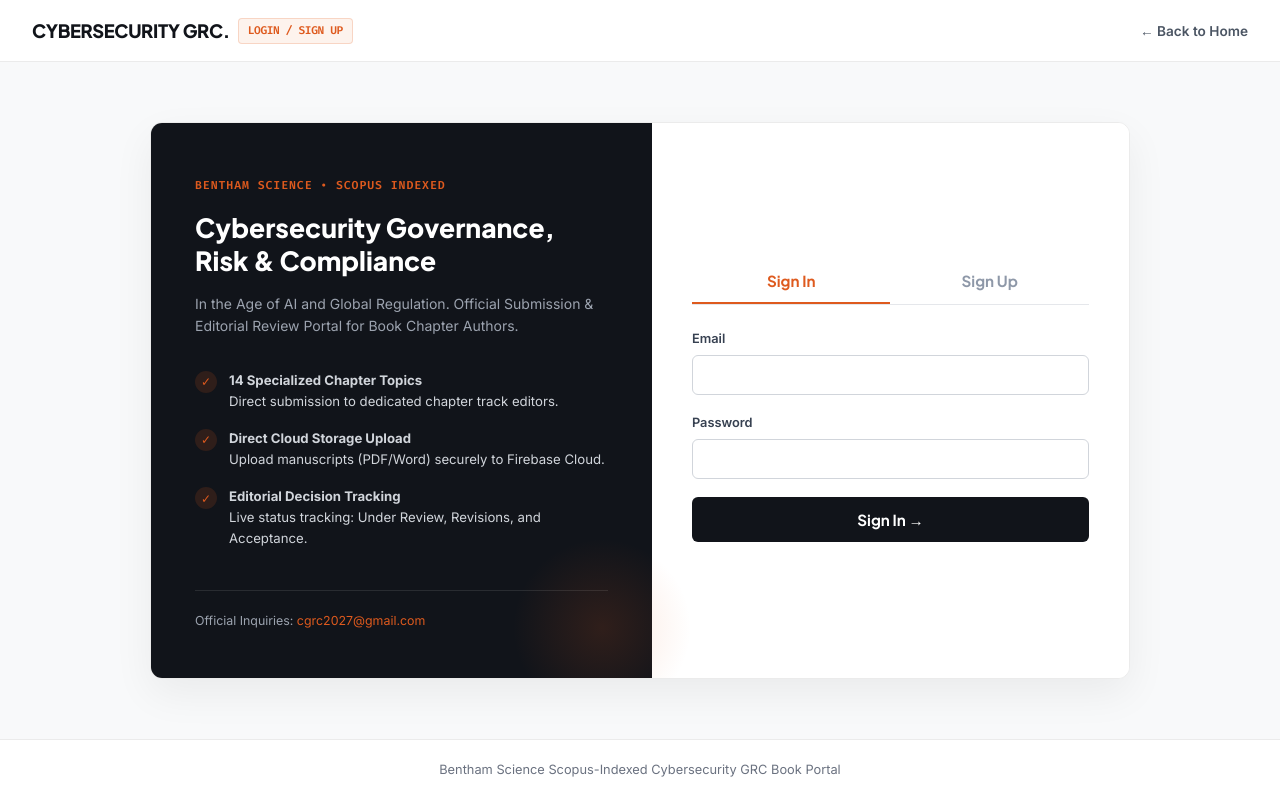
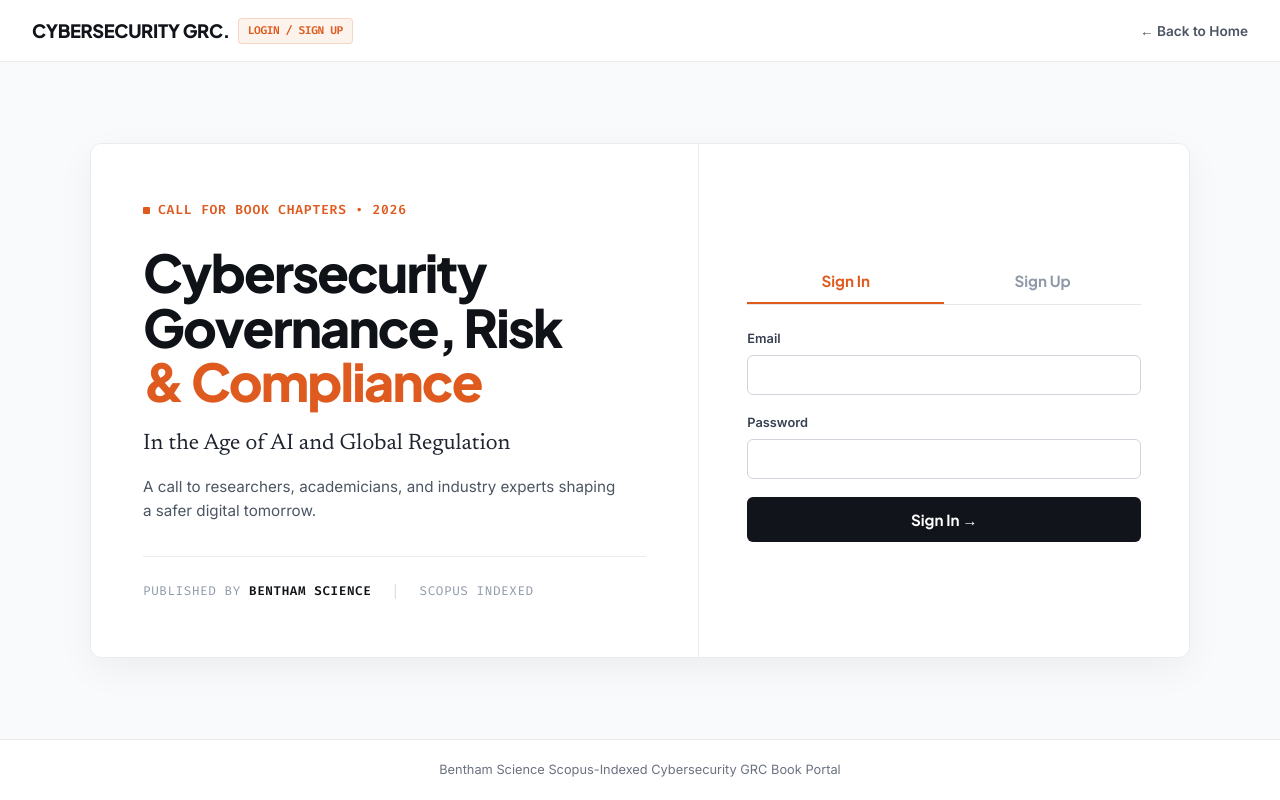
Before and after one commit to FreeSource-Code/CSGRC, a website: page auth.html in a window 1280 px wide. Drawn offline with Linux system fonts and the light colour scheme.

Commit message:
Update auth page left side to exact homepage hero editorial typography matching user screenshot

```diff
--- a/assets/css/portal.css
+++ b/assets/css/portal.css
@@ -92,115 +92,79 @@
   display: flex;
   align-items: center;
   justify-content: center;
-  padding: 3rem 1.25rem;
+  padding: 3.5rem 1.5rem;
+  background: #F9FAFB;
 }
 
 .auth-split-container {
   display: grid;
-  grid-template-columns: 1.05fr 1fr;
+  grid-template-columns: 1.18fr 0.95fr;
   width: 100%;
-  max-width: 980px;
+  max-width: 1100px;
   background: #ffffff;
   border: 1px solid var(--border-light);
   border-radius: 12px;
   overflow: hidden;
-  box-shadow: 0 15px 40px rgba(0, 0, 0, 0.06);
+  box-shadow: 0 12px 36px rgba(0, 0, 0, 0.05);
 }
 
-.auth-info-side {
-  background: #11141A;
-  color: #ffffff;
-  padding: 3rem 2.75rem;
+.auth-hero-side {
+  background: #ffffff;
+  padding: 3.5rem 3.25rem;
   display: flex;
   flex-direction: column;
-  justify-content: space-between;
-  position: relative;
+  justify-content: center;
+  border-right: 1px solid var(--border-light);
 }
 
-.auth-info-side::after {
-  content: "";
-  position: absolute;
-  bottom: -40px;
-  right: -40px;
-  width: 180px;
-  height: 180px;
-  border-radius: 50%;
-  background: radial-gradient(circle, rgba(222, 90, 30, 0.15), transparent 70%);
-  pointer-events: none;
+.auth-hero-side .hero-meta-pill {
+  margin-bottom: 1.5rem;
 }
 
-.auth-info-badge {
-  font-family: var(--font-mono);
-  font-size: 0.72rem;
-  font-weight: 700;
-  text-transform: uppercase;
-  color: var(--accent-orange);
-  letter-spacing: 0.08em;
-  margin-bottom: 1rem;
-  display: inline-block;
+.auth-hero-side .hero-title {
+  font-size: 3.25rem;
+  line-height: 1.05;
+  letter-spacing: -0.035em;
+  margin-bottom: 1.25rem;
 }
 
-.auth-info-title {
-  font-family: var(--font-display);
-  font-size: 1.65rem;
-  font-weight: 800;
-  line-height: 1.25;
-  color: #ffffff;
+.auth-hero-side .hero-subtitle {
+  font-size: 1.4rem;
   margin-bottom: 1rem;
 }
 
-.auth-info-desc {
-  font-size: 0.875rem;
-  color: #9CA3AF;
-  line-height: 1.6;
+.auth-hero-side .hero-desc {
+  font-size: 0.95rem;
   margin-bottom: 2rem;
+  max-width: 480px;
 }
 
-.auth-info-feature-list {
-  display: flex;
-  flex-direction: column;
-  gap: 1rem;
-}
-
-.auth-info-feature-item {
-  display: flex;
-  align-items: flex-start;
-  gap: 0.75rem;
-  font-size: 0.825rem;
-  color: #D1D5DB;
-}
-
-.auth-info-feature-icon {
-  width: 22px;
-  height: 22px;
-  border-radius: 50%;
-  background: rgba(222, 90, 30, 0.15);
-  color: var(--accent-orange);
-  display: flex;
-  align-items: center;
-  justify-content: center;
-  font-size: 0.75rem;
-  flex-shrink: 0;
-  margin-top: 1px;
+.auth-hero-side .hero-footer-bar {
+  padding-top: 1.5rem;
 }
 
 .auth-form-side {
-  padding: 3rem 2.5rem;
+  padding: 3.5rem 3rem;
   display: flex;
   flex-direction: column;
   justify-content: center;
   background: #ffffff;
 }
 
-@media (max-width: 820px) {
+@media (max-width: 960px) {
   .auth-split-container {
     grid-template-columns: 1fr;
   }
-  .auth-info-side {
-    padding: 2.25rem 2rem;
+  .auth-hero-side {
+    border-right: none;
+    border-bottom: 1px solid var(--border-light);
+    padding: 2.5rem 1.75rem;
+  }
+  .auth-hero-side .hero-title {
+    font-size: 2.5rem;
   }
   .auth-form-side {
-    padding: 2.25rem 2rem;
+    padding: 2.5rem 1.75rem;
   }
 }
 
--- a/auth.html
+++ b/auth.html
@@ -31,44 +31,31 @@
   <main class="auth-wrapper">
     <div class="auth-split-container">
 
-      <!-- Left Side: Book Overview & Submission Format Info -->
-      <div class="auth-info-side">
-        <div>
-          <span class="auth-info-badge">Bentham Science &bull; Scopus Indexed</span>
-          <h1 class="auth-info-title">
-            Cybersecurity Governance, Risk & Compliance
-          </h1>
-          <p class="auth-info-desc">
-            In the Age of AI and Global Regulation. Official Submission & Editorial Review Portal for Book Chapter Authors.
-          </p>
-
-          <div class="auth-info-feature-list">
-            <div class="auth-info-feature-item">
-              <span class="auth-info-feature-icon">✓</span>
-              <div>
-                <strong>14 Specialized Chapter Topics</strong><br>
-                <span>Direct submission to dedicated chapter track editors.</span>
-              </div>
-            </div>
-            <div class="auth-info-feature-item">
-              <span class="auth-info-feature-icon">✓</span>
-              <div>
-                <strong>Direct Cloud Storage Upload</strong><br>
-                <span>Upload manuscripts (PDF/Word) securely to Firebase Cloud.</span>
-              </div>
-            </div>
-            <div class="auth-info-feature-item">
-              <span class="auth-info-feature-icon">✓</span>
-              <div>
-                <strong>Editorial Decision Tracking</strong><br>
-                <span>Live status tracking: Under Review, Revisions, and Acceptance.</span>
-              </div>
-            </div>
-          </div>
+      <!-- Left Side: Editorial Typography (Exact Match with Screenshot) -->
+      <div class="auth-hero-side">
+        <div class="hero-meta-pill">
+          <span class="square-dot"></span>
+          <span>CALL FOR BOOK CHAPTERS &bull; 2026</span>
         </div>
 
-        <div style="margin-top: 2.5rem; padding-top: 1.25rem; border-top: 1px solid rgba(255,255,255,0.1); font-size: 0.775rem; color: #9CA3AF;">
-          Official Inquiries: <a href="mailto:cgrc2027@gmail.com" style="color: var(--accent-orange); text-decoration: none;">cgrc2027@gmail.com</a>
+        <h1 class="hero-title">
+          Cybersecurity<br>
+          Governance, Risk<br>
+          <span class="text-accent">& Compliance</span>
+        </h1>
+
+        <div class="hero-subtitle">
+          In the Age of AI and Global Regulation
+        </div>
+
+        <p class="hero-desc">
+          A call to researchers, academicians, and industry experts shaping a safer digital tomorrow.
+        </p>
+
+        <div class="hero-footer-bar">
+          <span>PUBLISHED BY <strong>BENTHAM SCIENCE</strong></span>
+          <span class="divider">|</span>
+          <span>Scopus Indexed</span>
         </div>
       </div>
 
```
